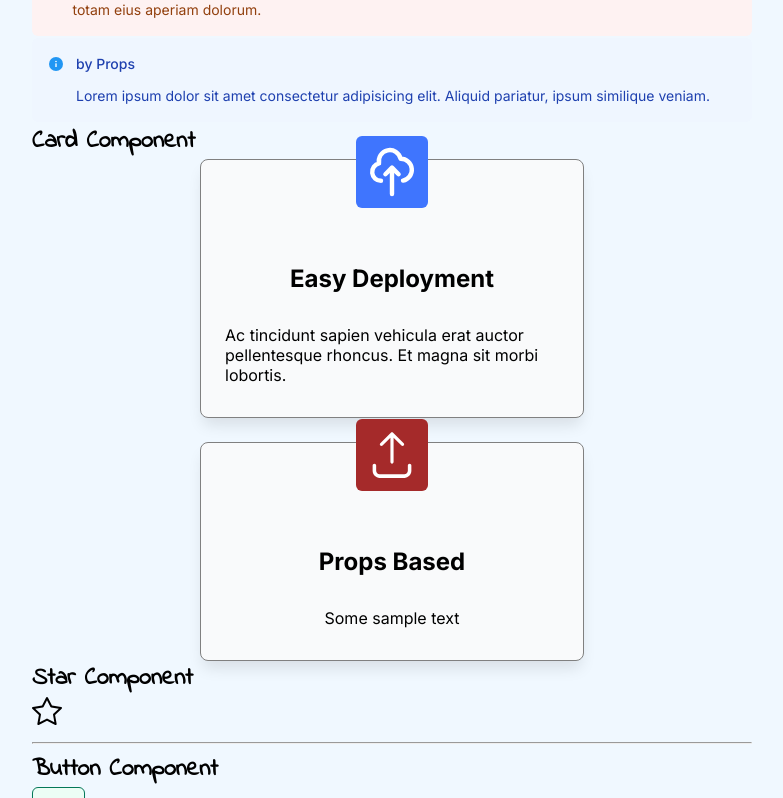
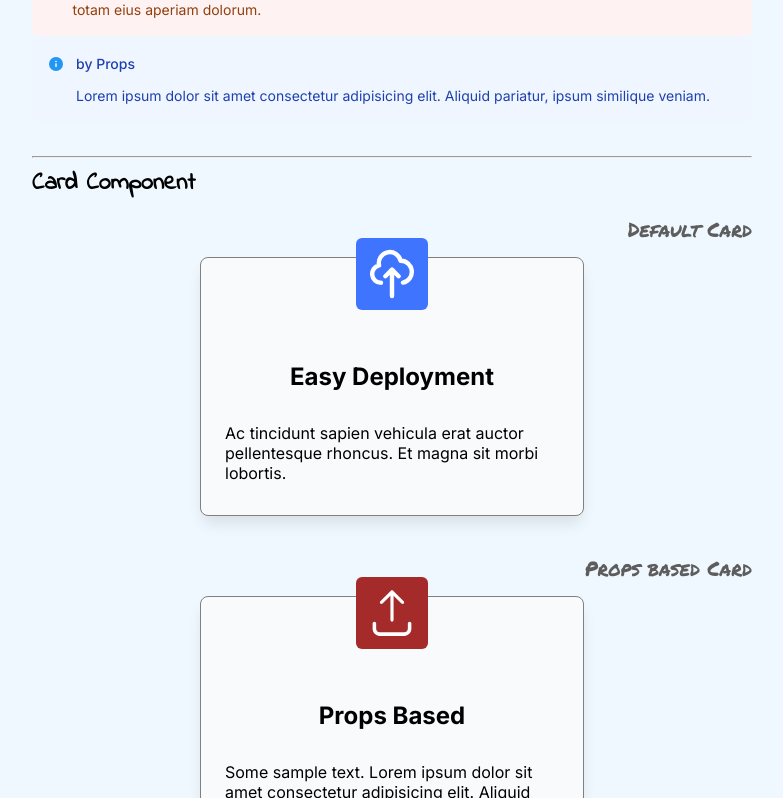
Before and after one commit to zenidreney/zenid-components, a React (Vite) app: page / in a window 1280 px wide. Shown: the part 1002-1800 px from the top of the page, without its empty margins (248-1031 px from the left). Built offline with nearby package versions, Linux system fonts and the light colour scheme.

Commit message:
Finished Card Component.

```diff
--- a/src/App.jsx
+++ b/src/App.jsx
@@ -1,6 +1,5 @@
 import "./components/Badge/Badge.css"
-import SampleSquareBadge from "./components/Badge/SampleSquareBadge"
-import SamplePillBadge from "./components/Badge/SamplePillBadge"
+import { SamplePillBadge, SampleSquareBadge } from "./components/Badge/SampleBadge"
 
 import Star from "./components/Star"
 import "./components/Star.css"
@@ -9,7 +8,7 @@ import "./components/Button/Button.css"
 import SampleButton from "./components/Button/SampleButton"
 
 import "./components/Card/Card.css"
-import SampleCard from "./components/Card/SampleCard"
+import { SampleDefaultCard, SamplePropsCard } from "./components/Card/SampleCard"
 
 import "./components/Menu/Menu.css"
 import SampleMenu from "./components/Menu/SampleMenu"
@@ -45,8 +44,18 @@ function App() {
         <h3>Multi-Line Line</h3>
         {SampleMultiLineBanner}
 
+      <br/>
+      <hr />
+
         <h2>Card Component</h2>
-      {SampleCard}
+        <h3>Default Card</h3>
+        {SampleDefaultCard}
+
+        <br/>
+        <h3>Props based Card</h3>
+        {SamplePropsCard}
+
+      <br/>
 
         <h2>Star Component</h2>
         <Star onChange={() => console.log("Changed")} />
--- /dev/null
+++ b/src/components/Badge/SampleBadge.jsx
@@ -0,0 +1,25 @@
+import Badge from "./Badge"
+
+const colorOptionsArray = ["grey", "red", "yellow", "green", "blue", "indigo", "purple", "pink"]
+const badgeContentArray = ["You", "can", "pass", "your", "own", "props", "to", "badge"]
+
+const SamplePillBadge = colorOptionsArray.map((color, i) => {
+
+    return <Badge
+        key={color}
+        color={color}
+        variant="pill" > {badgeContentArray[i]}</Badge>
+}
+)
+
+const SampleSquareBadge = colorOptionsArray.map((color) => (
+
+
+    <Badge
+        key={color}
+        color={color}
+        variant="square" />
+))
+
+
+export { SamplePillBadge, SampleSquareBadge }
--- a/src/components/Card/Card.css
+++ b/src/components/Card/Card.css
@@ -19,10 +19,19 @@ div.card-container {
 
 }
 
+div.icon-container {
+    position: relative;
+    top: -20px;
+    width: 4.5em;
+    height: 4.5em;
+    border-radius: 6px;
+    display: flex;
+    align-items: center;
+    justify-content: center;
+
+}
+
 div.card-container svg {
-    position:relative;
-    top: -1em;
-    background-color: #3F75FE;
     color: #ffffff;
     font-size: 1.5em;
     width: 3em;
--- a/src/components/Card/Card.jsx
+++ b/src/components/Card/Card.jsx
@@ -1,22 +1,27 @@
 import { HiOutlineCloudUpload } from "react-icons/hi";
 
-
-
-const defaultIcon = <HiOutlineCloudUpload />
-const defaultTitle = "Easy Deployment"
-const defaultText = "Ac tincidunt sapien vehicula erat auctor pellentesque rhoncus. Et magna sit morbi lobortis."
+const defaultValues = {
+    icon: <HiOutlineCloudUpload />,
+    iconBgColor: "#3F75FE",
+    title: "Easy Deployment",
+    text: "Ac tincidunt sapien vehicula erat auctor pellentesque rhoncus. Et magna sit morbi lobortis."
+}
 
 export default function Card({
-                            children = defaultText,
-                            icon = defaultIcon,
-                            title = defaultTitle,
-                           }) {
-
+    icon = defaultValues.icon,
+    iconBgColor = defaultValues.iconBgColor,
+    title = defaultValues.title,
+    children = defaultValues.text,
+}) {
 
     return (
 
         <div className="card-container">
-            {icon}
+            <div
+                className="icon-container"
+                style={{ backgroundColor: iconBgColor }}>
+                {icon}
+            </div>
             <h2>
                 {title}
             </h2>
--- a/src/components/Card/SampleCard.jsx
+++ b/src/components/Card/SampleCard.jsx
@@ -2,20 +2,15 @@ import Card from "./Card"
 import { RxUpload } from "react-icons/rx";
 
 
-const SampleCard = <>
+const SampleDefaultCard =
     <Card />
 
-    <br />
-
+const SamplePropsCard =
 
     <Card
-        icon={<RxUpload
-                style={{backgroundColor:"brown"}}
-        />}
+        icon={<RxUpload />}
+        iconBgColor="brown"
+        title="Props Based"
+    >Some sample text. Lorem ipsum dolor sit amet consectetur adipisicing elit. Aliquid pariatur, ipsum similique veniam quo totam eius aperiam dolorum.</Card>
 
-        title="Props Based"
-    >Some sample text</Card>
-
-</>
-
-export default SampleCard
+export { SampleDefaultCard, SamplePropsCard }
```
Lines whose indentation alone changed are shown as unchanged.
